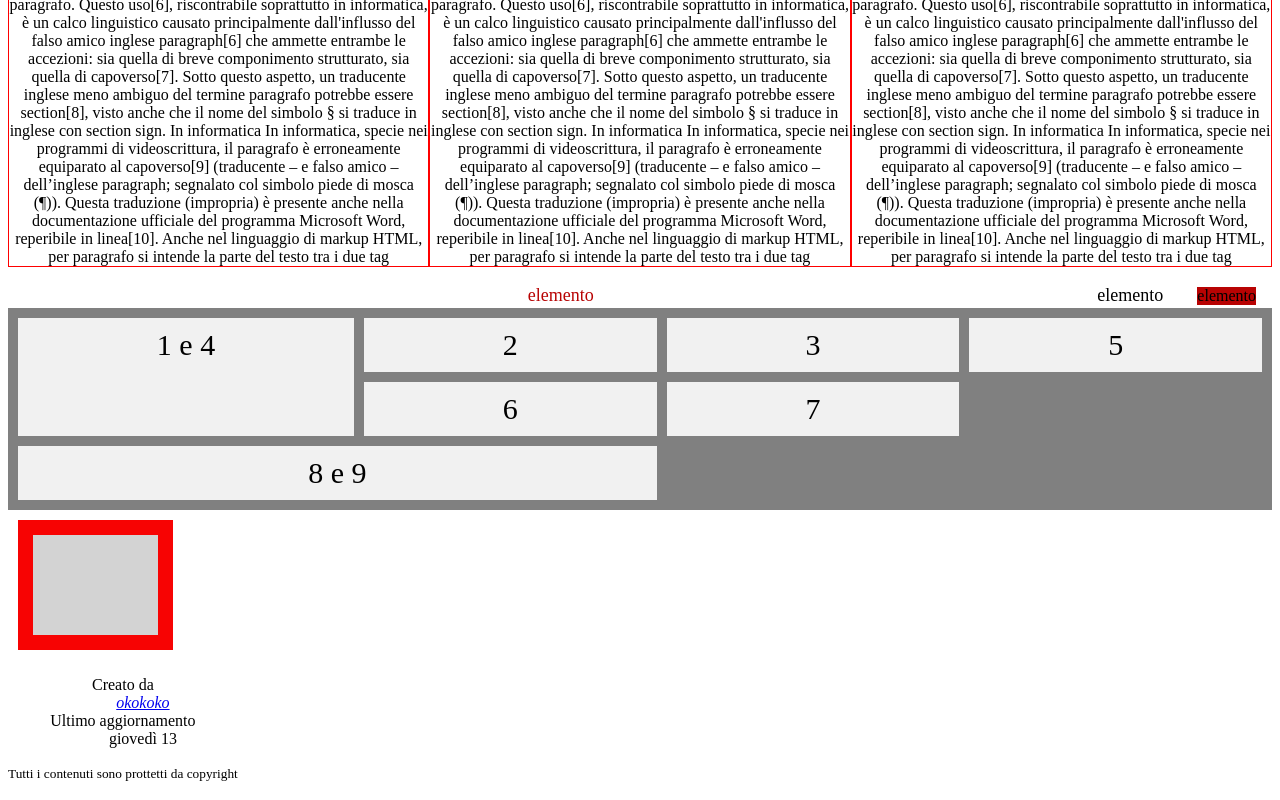
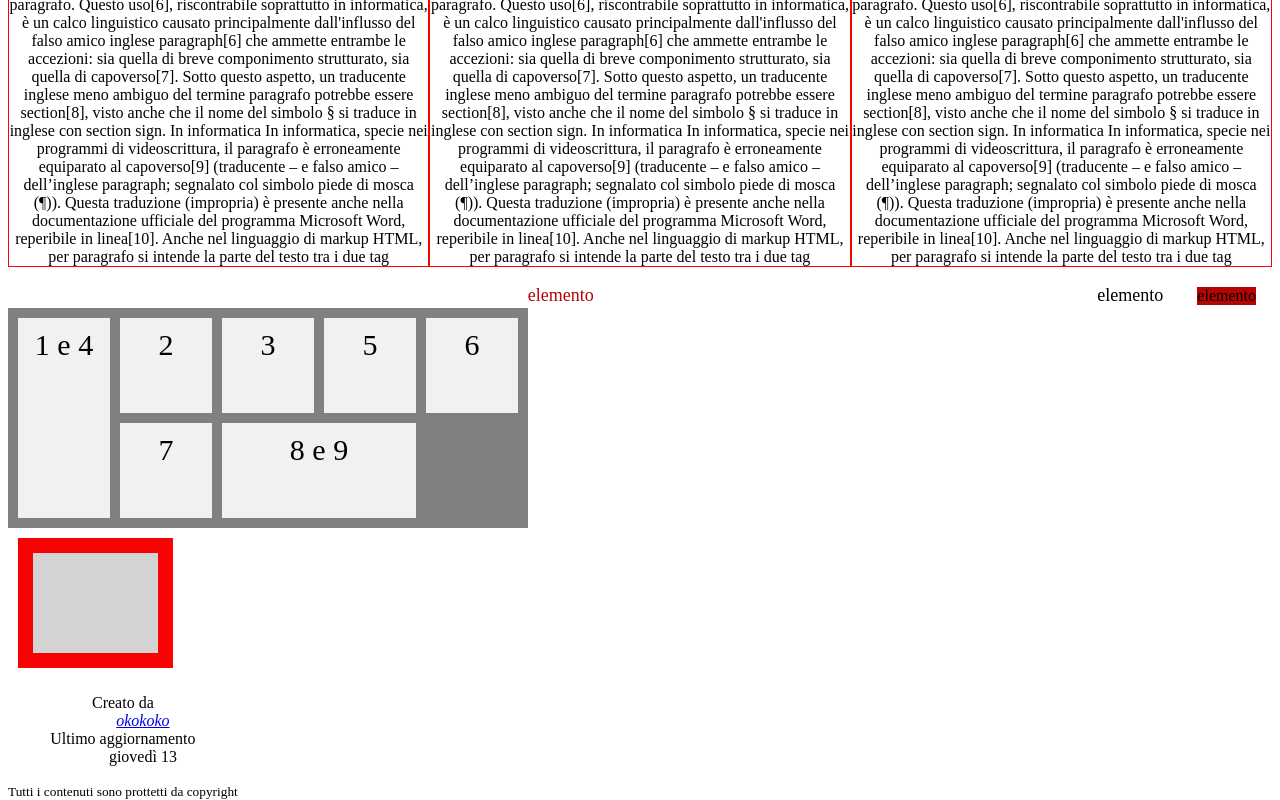
Before and after one commit to mirko77-web/test-2, a plain HTML site: page index.html in a window 1280 px wide. Shown: the part 1030-1830 px from the top of the page. Drawn offline with Linux system fonts and the light colour scheme.

Commit message:
ho creato una griglia di 2 righe e 5 colonne

```diff
--- a/style.css
+++ b/style.css
@@ -143,7 +143,11 @@ ul {
 
 .contenitore{
   display: grid;
-  grid-template-columns: auto auto auto auto;
+  display: grid;
+  grid-template-columns: repeat(5, 1fr);
+  grid-template-rows: repeat(2, 1fr);
+  width: 500px;
+  height: 200px;
   gap: 10px;
   background-color: rgb(128, 128, 128);
   padding: 10px;
```
